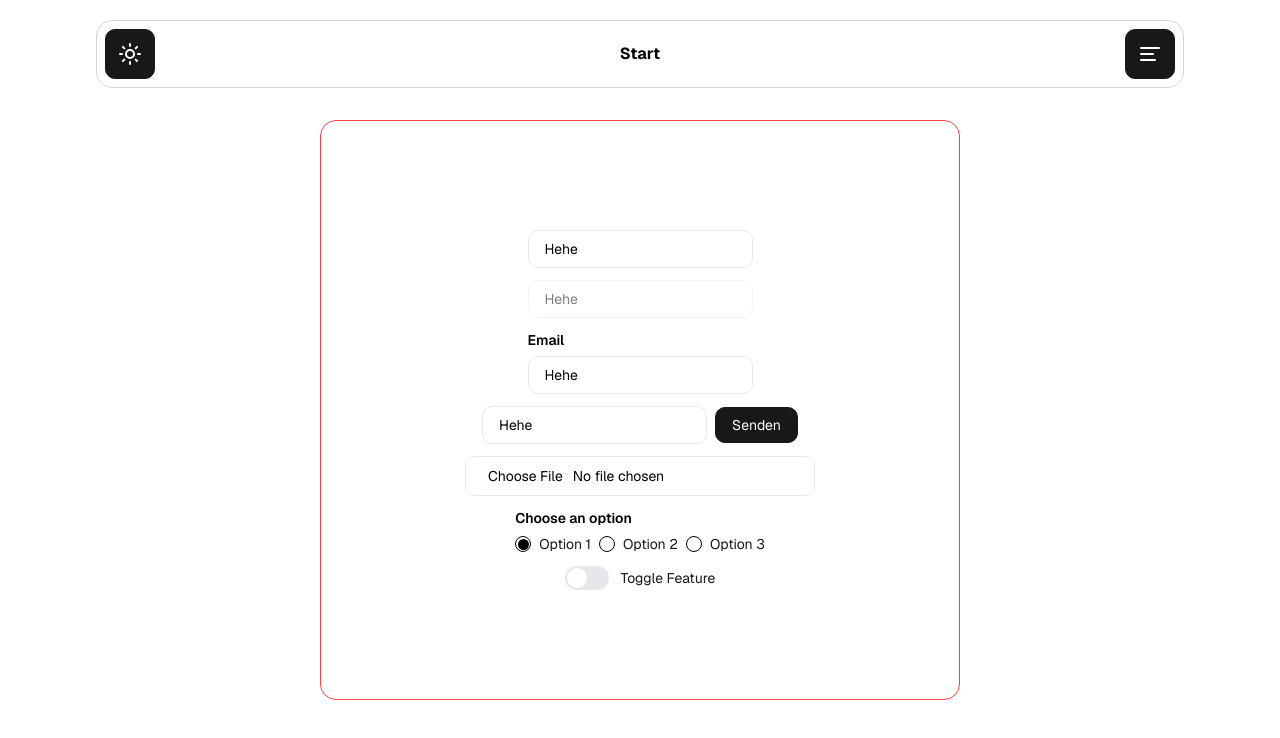
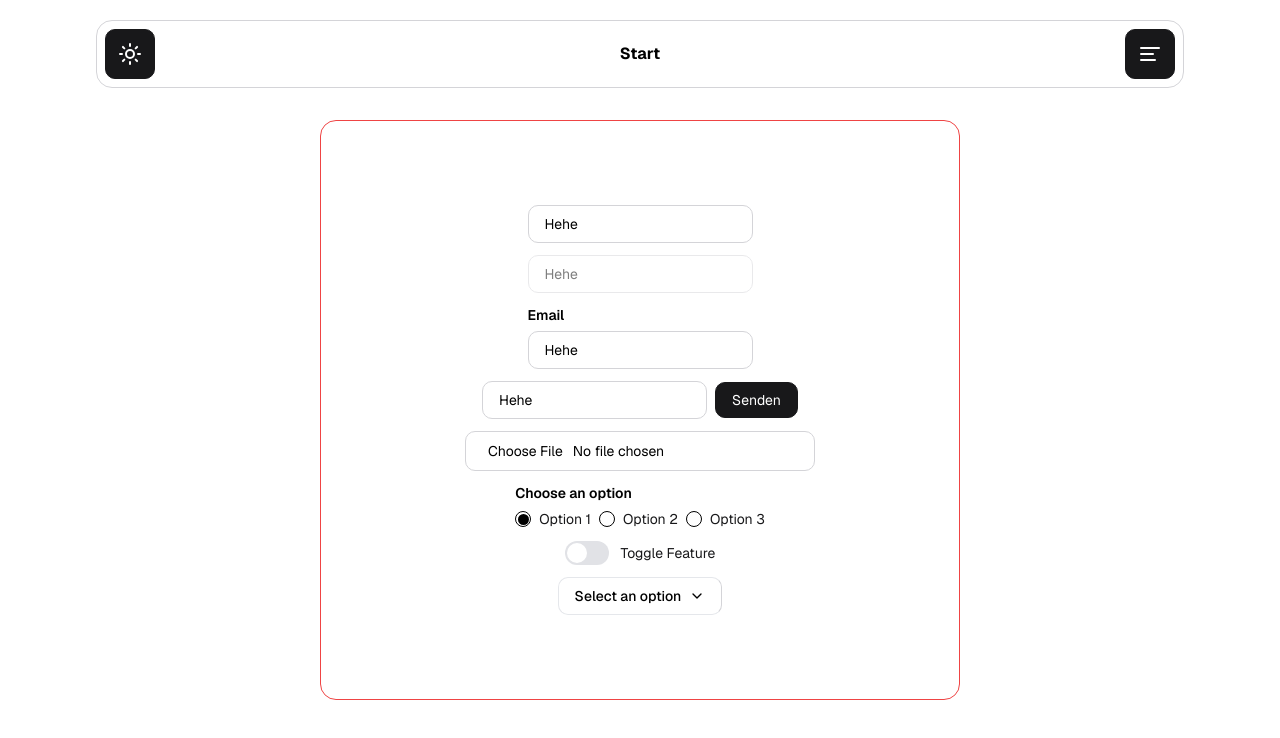
Before and after one commit to robin-ahn-dev/roa-react-label, a React (Vite) app: page /inputs in a window 1280 px wide. Shown: the top 738 px of the page. Built offline with nearby package versions, Linux system fonts and the light colour scheme.

Commit message:
Füge Select-Komponente hinzu und integriere sie in die Inputs-Seite. Aktualisiere Styles für Input- und Text-Komponenten. Optimiere Navbar und Card-Komponente mit neuen Farbdefinitionen.

```diff
--- a/src/components/-components.js
+++ b/src/components/-components.js
@@ -2,3 +2,4 @@ export { default as Button } from "./Button";
 export { default as Text } from "./Text";
 export { default as Input } from "./Input";
 export { default as Card } from "./Card";
+export { default as Select } from "./Select";
--- a/src/components/Card.jsx
+++ b/src/components/Card.jsx
@@ -1,7 +1,7 @@
 import React from "react";
 
 function Card({ children, noPadding, className = "" }) {
-    const baseClass = `${noPadding ? "" : "px-5 py-5"} box-shadow-[0_10px_20px_-12px_rgba(16,24,40,0.2)] border border-[#d4d4d8] dark:border-[#27272a] rounded-[1rem] bg-white dark:bg-cardbg overflow-hidden`;
+    const baseClass = `${noPadding ? "" : "px-5 py-5"} box-shadow-[0_10px_20px_-12px_rgba(16,24,40,0.2)] border border-[#d4d4d8] dark:border-[#27272a] rounded-[1rem] bg-cardbgLight dark:bg-cardbgDark overflow-hidden`;
 
     return <div className={`${baseClass} ${className}`}>{children}</div>;
 }
--- a/src/components/Input.jsx
+++ b/src/components/Input.jsx
@@ -18,7 +18,7 @@ function Input({
     checked,
 }) {
     const baseClass =
-        "text-sm rounded-normal px-4 py-2 bg-white dark:bg-cardbg border-[1px] focus:outline-none";
+        "text-sm rounded-normal px-4 py-2 bg-cardbgLight dark:bg-cardbgDark border-thin border-borderLight dark:border-borderDark focus:outline-none";
     const fullClass = full ? "w-full" : "";
     const boldClass = bold ? "font-bold" : "";
     const disabledClass = disabled ? "opacity-50 cursor-not-allowed" : "";
@@ -58,7 +58,7 @@ function Input({
                             checked={checked}
                             onChange={onChange}
                         />
-                        <div className="w-11 h-6 bg-gray-200 peer-focus:outline-none rounded-full peer dark:bg-gray-700 peer-checked:after:translate-x-full after:content-[''] after:absolute after:top-[2px] after:left-[2px] after:bg-white after:rounded-full after:h-5 after:w-5 after:transition-all peer-checked:bg-blue-600"></div>
+                        <div className="w-11 h-6 bg-cardbgLightHl peer-focus:outline-none rounded-full peer dark:bg-cardbgDarkHl peer-checked:after:translate-x-full after:content-[''] after:absolute after:top-[2px] after:left-[2px] after:bg-cardbgLight after:rounded-full after:h-5 after:w-5 after:transition-all peer-checked:bg-accentbg"></div>
                         <span className="ml-3 text-sm text-primarytext dark:text-secondarytext">{switchProp}</span>
                     </label>
                 ) : (
--- /dev/null
+++ b/src/components/Select.jsx
@@ -0,0 +1,49 @@
+import React, { useState } from "react";
+import { ChevronDown } from "lucide-react";
+
+function Select({ options, label, onSelect, selectedValue }) {
+    const [isOpen, setIsOpen] = useState(false);
+
+    const toggleDropdown = () => {
+        setIsOpen(!isOpen);
+    };
+
+    const handleSelect = (value) => {
+        onSelect(value);
+        setIsOpen(false);
+    };
+
+    return (
+        <div className="relative inline-block">
+            <button
+                onClick={toggleDropdown}
+                className="flex flex-row items-center justify-center gap-2 outline-none border-thin border-r-borderLight dark:border-borderDark bg-cardbgLight dark:bg-cardbgDark px-4 py-2 rounded-normal text-sm font-medium"
+            >
+                {options.find((option) => option.value === selectedValue)
+                    ?.label || "Select an option"}{" "}
+                <div className="w-4 h-4 flex items-center justify-center">
+                    <ChevronDown />
+                </div>
+            </button>
+            {isOpen && (
+                <ul className="absolute left-0 mt-2 w-48 bg-cardbgLight dark:bg-cardbgDark rounded-normal border-thin border-borderLight dark:border-borderDark">
+                    {options.map((option, index) => (
+                        <li
+                            key={index}
+                            onClick={() => handleSelect(option.value)}
+                            className={`px-4 py-2 text-sm cursor-pointer hover:bg-cardbgLightHl/50 dark:hover:bg-cardbgDarkHl w-[96%] my-1 mx-auto rounded-lg ${
+                                selectedValue === option.value
+                                    ? "bg-cardbgLightHl/50 dark:bg-cardbgDarkHl"
+                                    : ""
+                            }`}
+                        >
+                            {option.label}
+                        </li>
+                    ))}
+                </ul>
+            )}
+        </div>
+    );
+}
+
+export default Select;
--- a/src/modules/Navbar.jsx
+++ b/src/modules/Navbar.jsx
@@ -38,14 +38,14 @@ function Navbar() {
                         onClick={() => setNavMenuOpen(!navMenuOpen)}
                     ></Button>
                     <Card
-                        className={`absolute -right-[9px] top-[70px] bg-black px-2 py-2 sm:p-4 ${navMenuOpen ? "block" : "hidden"} z-50 bg-white dark:bg-black`}
+                        className={`absolute -right-[9px] top-[70px] px-2 py-2 sm:p-4 ${navMenuOpen ? "block" : "hidden"} z-50`}
                     >
-                        <div className="flex flex-col gap-3 z-50 bg-white dark:bg-secondarybg">
+                        <div className="flex flex-col gap-3 z-50 bg-cardbgLight dark:bg-cardbgDark">
                             {links.map(({ to, icon, text }, index) => (
                                 <Link
                                     to={to}
                                     key={index}
-                                    className={`w-[150px] h-[50px] flex flex-row items-center justify-center border-[1px] border-primary dark:border-secondary rounded-normal bg-white dark:bg-secondarybg text-black dark:text-white ${pageTitle == text ? "!bg-primary dark:!bg-secondary !text-secondarytext dark:!text-primarytext" : ""}`}
+                                    className={`w-[150px] h-[50px] flex flex-row items-center justify-center border-thin border-primary dark:border-secondary rounded-normal bg-cardbgLight dark:bg-cardbgDark text-black dark:text-white ${pageTitle == text ? "!bg-primary dark:!bg-secondary !text-secondarytext dark:!text-primarytext" : ""}`}
                                     onClick={() => (
                                         setPageTitle(text),
                                         setNavMenuOpen(false)
--- a/src/pages/Buttons.jsx
+++ b/src/pages/Buttons.jsx
@@ -4,7 +4,7 @@ import { Moon } from "lucide-react";
 
 function Buttons() {
     return (
-        <div className="roa-container-site flex flex-col items-center justify-center gap-3 !w-1/2 border-[1px] border-red-500 rounded-2xl">
+        <div className="roa-container-site flex flex-col items-center justify-center gap-3 !w-1/2 border-thin border-red-500 rounded-2xl">
             <Button text="Normaler Button" type="normal" />
             <Button text="Outline Button" type="outline" />
             <Button text="Error Button" type="error" />
--- a/src/pages/Inputs.jsx
+++ b/src/pages/Inputs.jsx
@@ -1,13 +1,14 @@
 import React, { useState } from "react";
-import { Input } from "../components/-components";
+import { Input, Select } from "../components/-components";
 
 function Inputs() {
     const [value, setValue] = useState("Hehe");
     const [switched, setSwitched] = useState(false);
     const [selectedValue, setSelectedValue] = useState("option1");
+    const [selectedValuee, setSelectedValuee] = useState(null);
 
     return (
-        <div className="roa-container-site flex flex-col items-center justify-center gap-3 !w-1/2 border-[1px] border-red-500 rounded-2xl">
+        <div className="roa-container-site flex flex-col items-center justify-center gap-3 !w-1/2 border-thin border-red-500 rounded-2xl">
             <Input
                 type="text"
                 placeholder="Normaler Input"
@@ -54,6 +55,15 @@ function Inputs() {
                 checked={switched}
                 onChange={(e) => setSwitched(e.target.checked)}
             />
+            <Select
+                options={[
+                    { value: "option1", label: "Option 1" },
+                    { value: "option2", label: "Option 2" },
+                    { value: "option3", label: "Option 3" },
+                ]}
+                onSelect={(e) => setSelectedValuee(e)}
+                selectedValue={selectedValuee}
+            />
         </div>
     );
 }
--- a/src/pages/Texts.jsx
+++ b/src/pages/Texts.jsx
@@ -4,7 +4,7 @@ import { Moon } from "lucide-react";
 
 function Texts() {
     return (
-        <div className="roa-container-site flex flex-col justify-center gap-3 !w-1/2 border-[1px] border-red-500 rounded-2xl">
+        <div className="roa-container-site flex flex-col justify-center gap-3 !w-1/2 border-thin border-red-500 rounded-2xl">
             <Text type="h1" center>
                 H1 Überschrift
             </Text>
--- a/tailwind.config.js
+++ b/tailwind.config.js
@@ -12,10 +12,19 @@ export default {
                 accenttext: "#2564eb",
                 primarybg: "#ffffff",
                 secondarybg: "#0e0e11",
-                cardbg: "#151517",
+                accentbg: "#2564eb",
+                cardbgDark: "#151517",
+                cardbgDarkHl: "#27272a",
+                cardbgLight: "#ffffff",
+                cardbgLightHl: "#e1e2e6",
+                borderDark: "#27272a",
+                borderLight: "#d4d4d8",
             },
             borderRadius: {
                 normal: "10px",
+            },
+            borderWidth: {
+                thin: "1px",
             },
 
             // Theme Green
```
